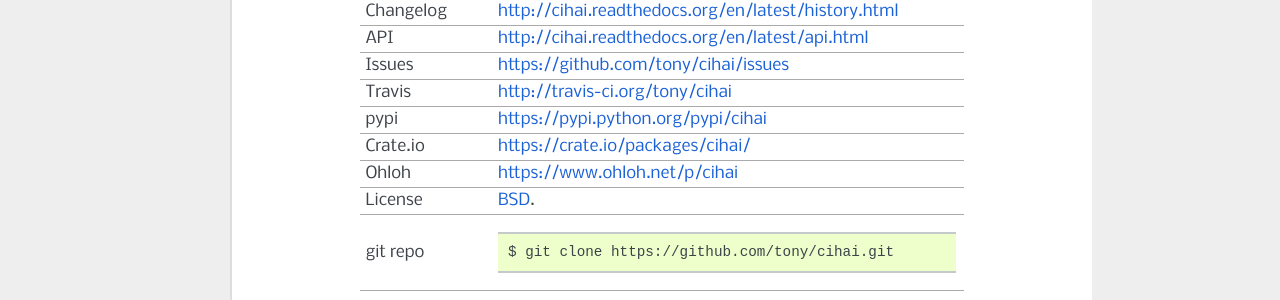
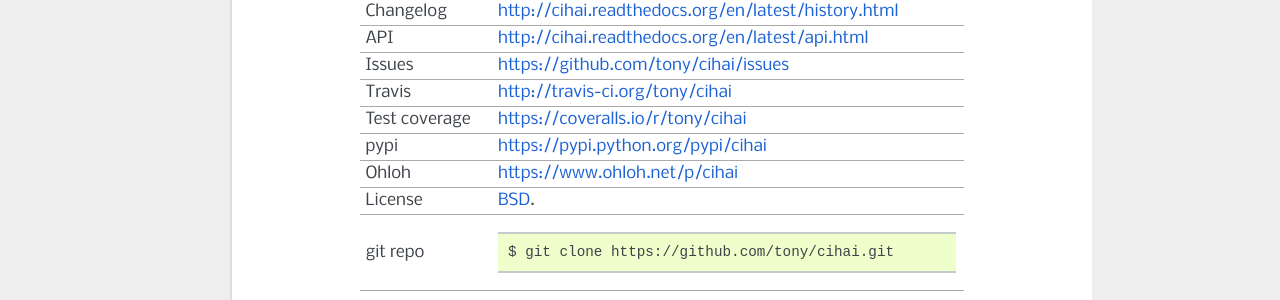
Before and after one commit to cihai/cihai, a Sphinx documentation site: the page built from doc/index.rst, in a window 1280 px wide. Shown: the part 549-849 px from the top of the page. Built offline with Sphinx 7.4.7, drawn with Linux system fonts in a browser that asks for light colours; some of the changed lines change nothing that is shown.

Commit message:
Test coverage button and link.

```diff
--- a/README.rst
+++ b/README.rst
@@ -3,6 +3,9 @@
 
 .. image:: https://badge.fury.io/py/cihai.png
     :target: http://badge.fury.io/py/cihai
+
+.. image:: https://coveralls.io/repos/tony/cihai/badge.png?branch=master
+    :target: https://coveralls.io/r/tony/cihai?branch=master
 
 ``cihai`` - China fit into a python package.
 
@@ -32,8 +35,8 @@
 API             http://cihai.readthedocs.org/en/latest/api.html
 Issues          https://github.com/tony/cihai/issues
 Travis          http://travis-ci.org/tony/cihai
+Test coverage   https://coveralls.io/r/tony/cihai
 pypi            https://pypi.python.org/pypi/cihai
-Crate.io        https://crate.io/packages/cihai/
 Ohloh           https://www.ohloh.net/p/cihai
 License         `BSD`_.
 git repo        .. code-block:: bash
--- a/doc/index.rst
+++ b/doc/index.rst
@@ -7,7 +7,7 @@
 China in a python package.
 
 .. include:: ../README.rst
-    :start-line: 8
+    :start-line: 10
 
 .. toctree::
     :maxdepth: 2
```
